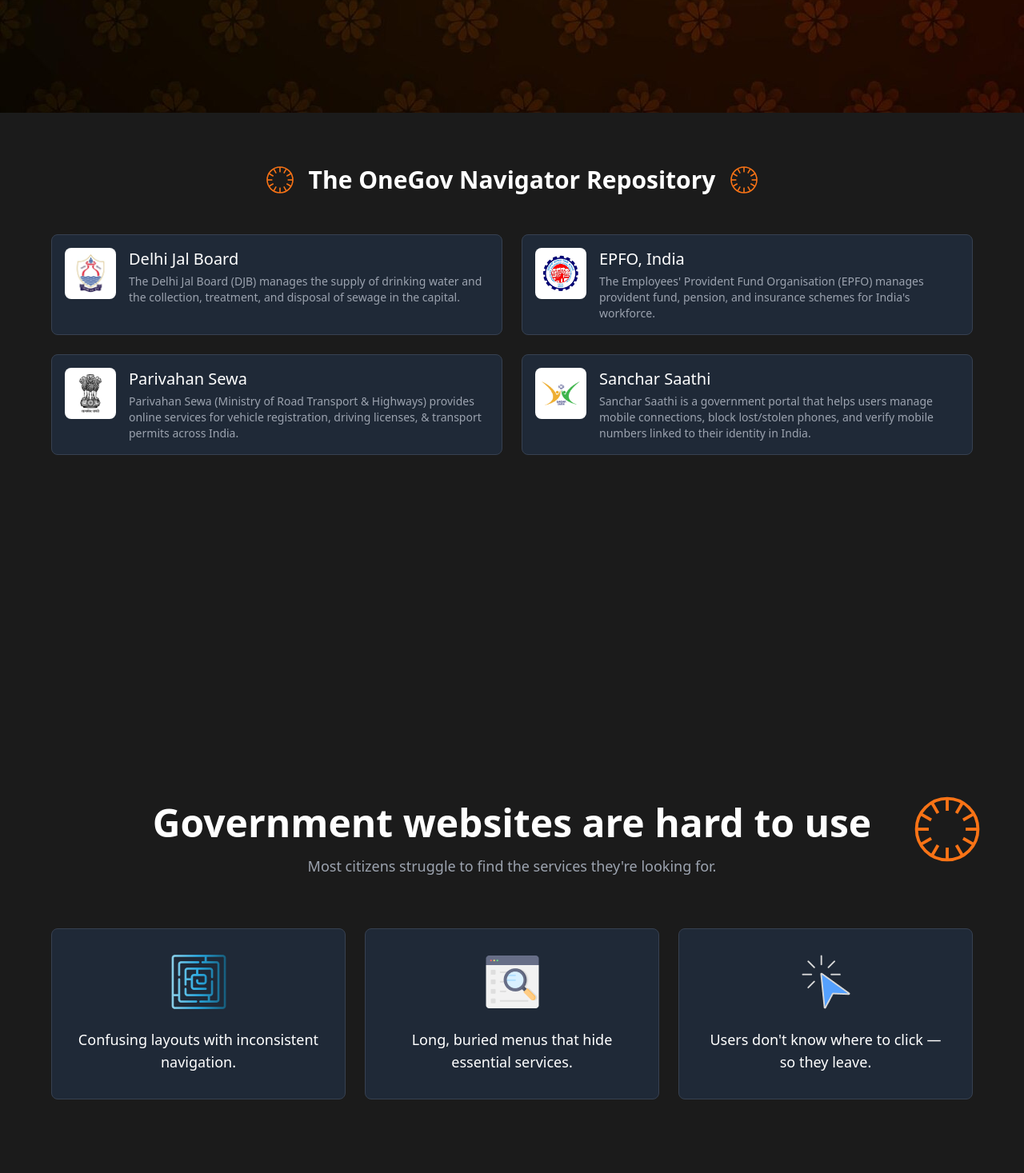
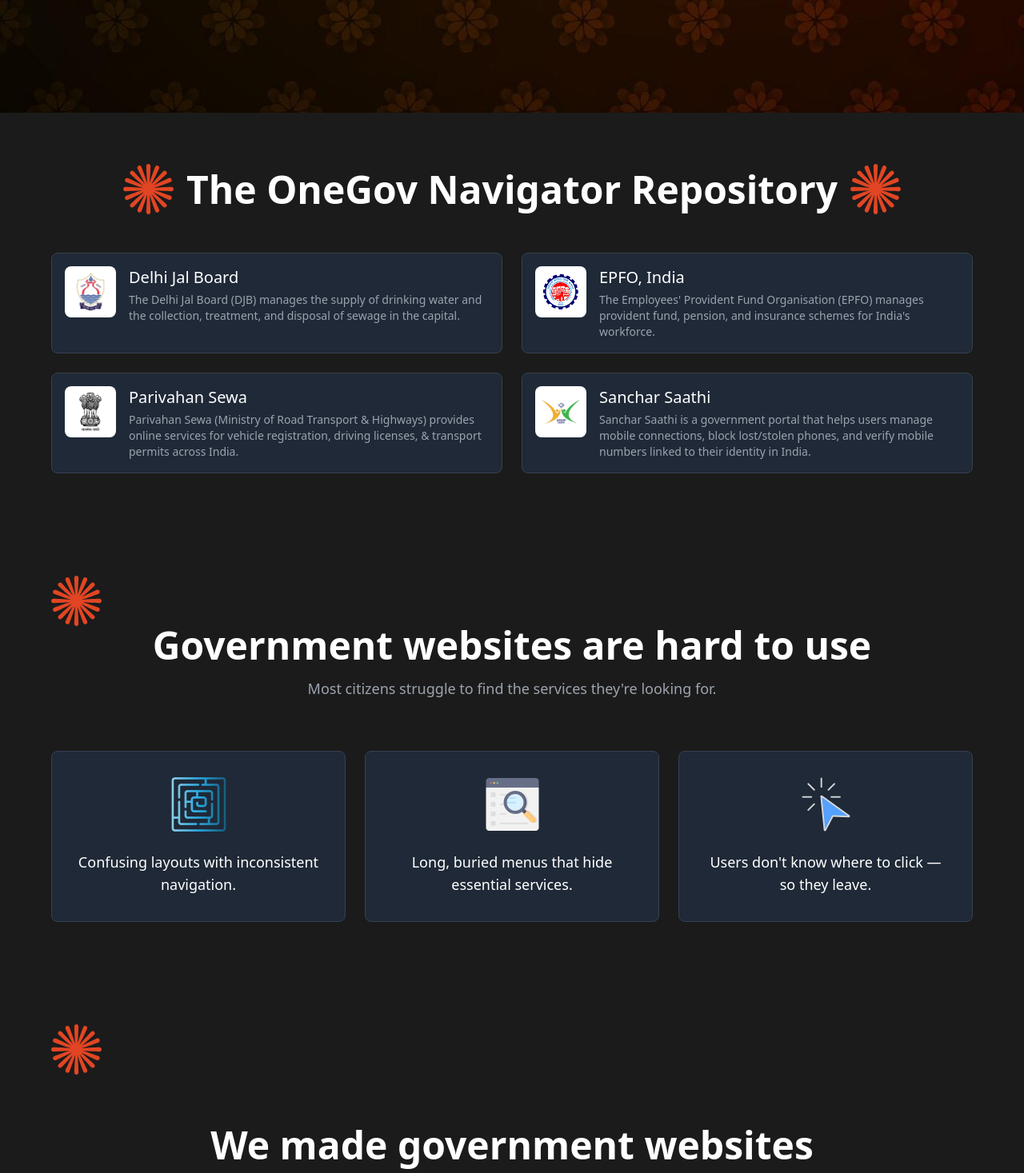
Before and after one commit to Sameer-khann/Navify-Frontend, a React (Vite) app: page /contact in a window 1280 px wide. Shown: the part 659-2126 px from the top of the page at 80% size. Built offline with nearby package versions, Linux system fonts and the light colour scheme.

Commit message:
Navify Logo

```diff
--- a/src/App.jsx
+++ b/src/App.jsx
@@ -8,6 +8,7 @@ import SancharSaathi from "./Img/sancharsaathi.png";
 import maze from "./Img/maze.png";
 import search from "./Img/search.png";
 import clickhere from "./Img/clickhere.png";
+import sparkle from "./Img/sparkle.svg";
 
 import PromptBox from "./navify/PromptBox";
 
@@ -121,62 +122,16 @@ function app() {
       </div>
 
       <section>
-        <div className="min-h-screen bg-[rgba(27,27,27,1)] p-6 md:p-10 lg:p-16">
+        <div className="bg-[rgba(27,27,27,1)] p-6 md:p-10 lg:p-16">
           {/* Header */}
-          <header className="max-w-6xl mx-auto flex flex-col md:flex-row items-center justify-center mb-12">
-            <div className="text-orange-500 mr-4">
-              <svg viewBox="0 0 50 50" className="w-10 h-10">
-                <circle
-                  cx="25"
-                  cy="25"
-                  r="20"
-                  fill="none"
-                  stroke="currentColor"
-                  strokeWidth="2"
-                />
-                <g transform="rotate(0 25 25)">
-                  {[...Array(12)].map((_, i) => (
-                    <rect
-                      key={i}
-                      x="24"
-                      y="5"
-                      width="2"
-                      height="8"
-                      fill="currentColor"
-                      transform={`rotate(${i * 30} 25 25)`}
-                    />
-                  ))}
-                </g>
-              </svg>
-            </div>
-            <h1 className="text-white text-2xl md:text-3xl font-semibold text-center md:text-left my-4 md:my-0">
+          <header className="max-w-6xl mx-auto flex flex-col md:flex-row items-center justify-center mb-12 gap-4">
+            <img src={sparkle} alt="" />
+
+            <h1 className="text-white text-3xl md:text-4xl lg:text-5xl font-bold text-center md:text-left my-4 md:my-0">
               The OneGov Navigator Repository
             </h1>
-            <div className="text-orange-500 ml-4">
-              <svg viewBox="0 0 50 50" className="w-10 h-10">
-                <circle
-                  cx="25"
-                  cy="25"
-                  r="20"
-                  fill="none"
-                  stroke="currentColor"
-                  strokeWidth="2"
-                />
-                <g transform="rotate(0 25 25)">
-                  {[...Array(12)].map((_, i) => (
-                    <rect
-                      key={i}
-                      x="24"
-                      y="5"
-                      width="2"
-                      height="8"
-                      fill="currentColor"
-                      transform={`rotate(${i * 30} 25 25)`}
-                    />
-                  ))}
-                </g>
-              </svg>
-            </div>
+
+            <img src={sparkle} alt="" />
           </header>
 
           {/* Repository Grid */}
@@ -185,7 +140,7 @@ function app() {
               <div
                 key={index}
                 onClick={() => handleCardClick(service.websiteKey)}
-                className="bg-gray-800 rounded-lg p-4 border border-gray-700"
+                className="bg-gray-800 rounded-lg p-4 border border-gray-700 hover:bg-[rgba(75,75,75,1)]"
               >
                 <div className="flex">
                   <div className="mr-4">
@@ -234,33 +189,9 @@ function app() {
       </section>
 
       <section>
-        <div className="min-h-screen bg-[rgba(27,27,27,1)] p-6 md:p-12 lg:p-16 relative overflow-hidden">
+        <div className=" bg-[rgba(27,27,27,1)] p-6 md:p-12 lg:p-16 relative overflow-hidden">
           {/* Orange sun/burst icon in top right */}
-          <div className="absolute top-0 right-0 text-orange-500 mt-6 mr-6 md:mt-12 md:mr-12">
-            <svg viewBox="0 0 50 50" className="w-16 h-16 md:w-24 md:h-24">
-              <circle
-                cx="25"
-                cy="25"
-                r="20"
-                fill="none"
-                stroke="currentColor"
-                strokeWidth="2"
-              />
-              <g>
-                {[...Array(12)].map((_, i) => (
-                  <rect
-                    key={i}
-                    x="24"
-                    y="5"
-                    width="2"
-                    height="8"
-                    fill="currentColor"
-                    transform={`rotate(${i * 30} 25 25)`}
-                  />
-                ))}
-              </g>
-            </svg>
-          </div>
+          <img src={sparkle} alt="" />
 
           {/* Main content */}
           <div className="max-w-6xl mx-auto">
@@ -312,6 +243,8 @@ function app() {
 
       <section>
         <div className="min-h-screen bg-[rgba(27,27,27,1)] p-6 md:p-12 lg:p-16 relative">
+
+        <img src={sparkle} alt="" />
           {/* Orange sun/burst icon in top left */}
           {/* <div className="absolute top-0 left-0 text-orange-500 mt-6 ml-6 md:mt-12 md:ml-12">
             <svg viewBox="0 0 50 50" className="w-16 h-16 md:w-24 md:h-24">
--- a/src/navify/PromptBox.jsx
+++ b/src/navify/PromptBox.jsx
@@ -1,12 +1,21 @@
 import React, { useState } from "react";
 import { Send } from "lucide-react";
 import axios from "axios";
+
+import Navify from "../Img/Navify.svg"
 
 const PromptBox = ({ selectedWebsite, closePromptBox }) => {
   const [isOpen, setIsOpen] = useState(true); // start open
   const [userInput, setUserInput] = useState("");
   const [messages, setMessages] = useState([
-    { type: "bot", text: "Hello!! How may I assist you in " + selectedWebsite.charAt(0).toUpperCase() + selectedWebsite.slice(1) + " ?" },
+    {
+      type: "bot",
+      text:
+        "Hello!! How may I assist you in " +
+        selectedWebsite.charAt(0).toUpperCase() +
+        selectedWebsite.slice(1) +
+        " ?",
+    },
     // { type: "bot", text: "Hello!! How may I assist you in " + {selectedWebsite} + " ?" },
   ]);
   const [isLoading, setIsLoading] = useState(false);
@@ -24,10 +33,10 @@ const PromptBox = ({ selectedWebsite, closePromptBox }) => {
       ...prevMessages,
       { type: "user", text: currentInput },
     ]);
-    console.log("Code reaches line number 26.")
+    console.log("Code reaches line number 26.");
 
     try {
-      console.log("Code reaches line number 29.")
+      console.log("Code reaches line number 29.");
       const response = await axios.post(
         // "https://navify-backend.onrender.com/api/v1/navify",
         "http://localhost:8000/api/v1/navify",
@@ -36,12 +45,12 @@ const PromptBox = ({ selectedWebsite, closePromptBox }) => {
           websiteName: selectedWebsite,
         }
       );
-      console.log("Code reaches line number 38.")
+      console.log("Code reaches line number 38.");
 
       const results = response.data.results;
-      console.log("Code reaches line number 41.")
+      console.log("Code reaches line number 41.");
       const relevantResults = results.filter((result) => result.score > 0);
-      console.log("Code reaches line number 43.")
+      console.log("Code reaches line number 43.");
 
       if (relevantResults.length === 0) {
         setMessages((prev) => [
@@ -72,9 +81,12 @@ const PromptBox = ({ selectedWebsite, closePromptBox }) => {
 
   return (
     isOpen && (
-      <div className="fixed top-20 right-0 w-[50vh] h-[75vh] max-w-full max-h-[80vh] bg-blue-200 shadow-xl rounded-lg border border-gray-300 overflow-hidden z-20 flex flex-col">
-        <div className="flex justify-between items-center bg-blue-500 text-white p-3">
-          <h3 className="text-lg font-semibold">Navify</h3>
+      <div className="fixed top-20 right-0 w-[60vh] h-[75vh] max-w-full max-h-[80vh] bg-blue-200 shadow-xl rounded-lg border border-gray-300 overflow-hidden z-20 flex flex-col">
+        <div className="flex justify-between items-center bg-blue-500 text-white pr-3">
+          <div className="flex justify-between items-center">
+            <img src={Navify} alt="Navify" className="size-16"/>
+            <h3 className="text-xl font-semibold">Navify</h3>
+          </div>
           <button onClick={closePromptBox} className="text-white">
             &times;
           </button>
```
Also changed, not shown: src/Img/Navify.svg (added), src/Img/sparkle.svg (added). Lines whose indentation alone changed are shown as unchanged.
